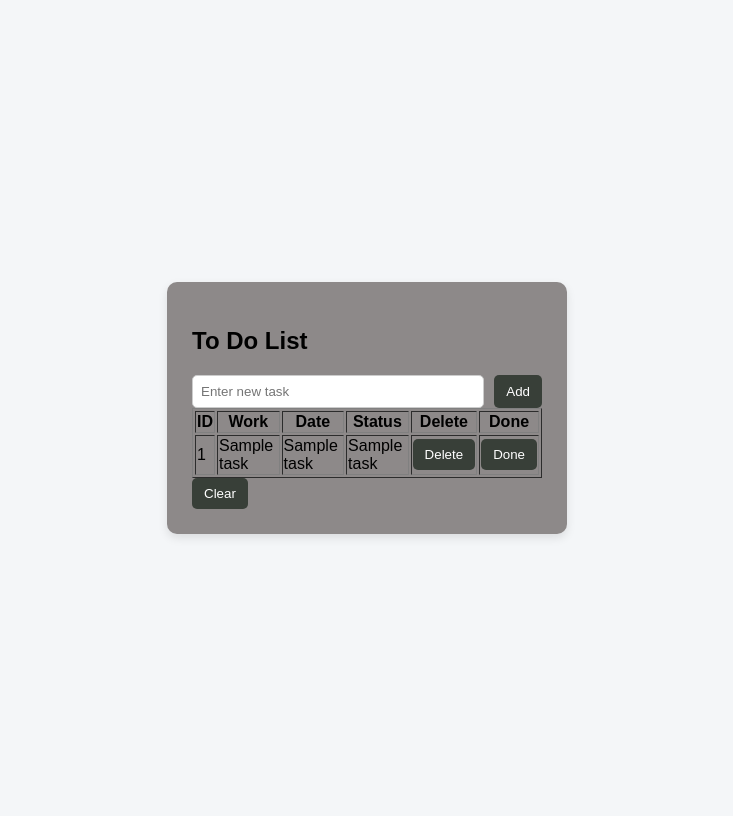
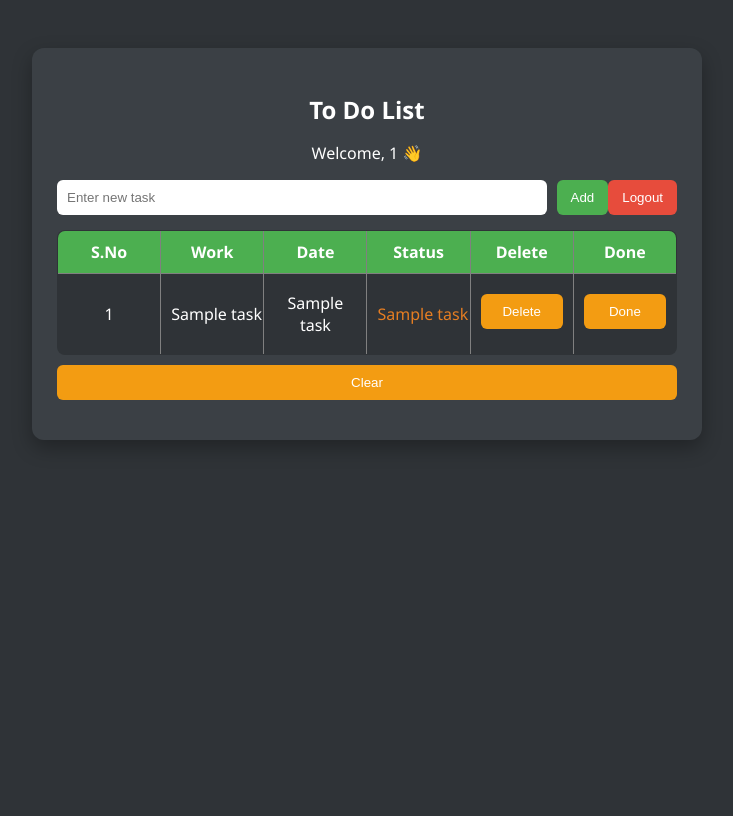
Before and after one commit to FunDood155/tdl_project, a Flask app: template templates/index.html in a window 1280 px wide. Shown: the whole page, without its empty margins (273-1006 px from the left). After the commit the page ends 442 px from the top, so only its background shows below. Run offline with Flask 3, Linux system fonts and the light colour scheme; a user stored in the database is signed in; the template is opened without the code that fills it: most values are stand-ins (such as "Sample title", 1, 10 or a date in 2020).

Commit message:
all done and deployed

```diff
--- a/app.py
+++ b/app.py
@@ -1,4 +1,4 @@
-from flask import Flask, render_template, request, redirect, session
+from flask import Flask, render_template, request, redirect, session, flash
 from werkzeug.security import generate_password_hash, check_password_hash
 import better_sorce as db
 
@@ -24,6 +24,10 @@ def home():
 @app.route("/add", methods=["POST"])
 def add():
 
+    # ✅ ADD THIS CHECK
+    if "user_id" not in session:
+        return redirect("/login")
+
     task = request.form["task"]
 
     if task != "":
@@ -38,7 +42,7 @@ def add():
 @app.route("/done/<int:id>", methods=["POST"])
 def done(id):
 
-    db.mark_done(id)
+    db.mark_done(id, session["user_id"])
 
     return redirect("/")
 
@@ -48,7 +52,7 @@ def done(id):
 @app.route("/delete/<int:id>", methods=["POST"])
 def delete(id):
 
-    db.remove_activity(id)
+    db.remove_activity(id, session["user_id"])
 
     return redirect("/")
 
@@ -93,12 +97,18 @@ def login():
         if user and check_password_hash(user[2], password):
 
             session["user_id"] = user[0]
-
+            session["username"] = user[1].upper()   # ✅ ADD THIS LINE
             return redirect("/")
 
-        return "Invalid login"
+        flash("Account not found. Please register first.")
+        return redirect("/register")
 
     return render_template("login.html")
 
+@app.route("/logout")
+def logout():
+    session.clear()
+    return redirect("/login")
+
 if __name__ == "__main__":
     app.run(debug=True)
--- a/static/style.css
+++ b/static/style.css
@@ -1,64 +1,172 @@
-/* Page layout */
+/* Page */
 body {
-    font-family: Arial, sans-serif;
-    background: #f4f6f8;
+    font-family: 'Segoe UI', Arial, sans-serif;
+    background: #2f3337;
     display: flex;
     justify-content: center;
-    align-items: center;
-    height: 100vh;
+    align-items: flex-start;  /* 🔥 KEY CHANGE */
+    padding: 40px 0;
 }
 
-/* Main container */
 .container {
-    background: rgb(141, 137, 137);
+    background: #3b4045;
     padding: 25px;
-    border-radius: 10px;
-    width: 350px;
-    box-shadow: 0 4px 10px rgba(0,0,0,0.1);
+    border-radius: 12px;
+    width: 620px;          /* ✅ responsive */
+    max-width: 90%;    /* ✅ limit max size */
+    box-shadow: 0 8px 20px rgba(0,0,0,0.3);
+    color: white;
 }
 
 /* Title */
-h1 {
+h2 {
     text-align: center;
+    margin-bottom: 15px;
 }
 
-/* Input area */
+/* Logout button */
+.container a button {
+    float: right;
+    margin-bottom: 10px;
+    background: #e74c3c;
+}
+
+.container a button:hover {
+    background: #c0392b;
+}
+
+/* Form */
 form {
     display: flex;
     gap: 10px;
+    margin-bottom: 15px;
 }
 
+/* Inputs */
 input {
     flex: 1;
-    padding: 8px;
-    border-radius: 5px;
-    border: 1px solid #ccc;
+    padding: 10px;
+    border-radius: 6px;
+    border: none;
+    outline: none;
 }
 
-/* Button */
+/* Buttons */
 button {
-    padding: 8px 12px;
-    background: #383f38;
+    padding: 10px 14px;
+    background: #4CAF50;
     border: none;
     color: white;
     cursor: pointer;
-    border-radius: 5px;
+    border-radius: 6px;
+    transition: 0.2s;
 }
 
-/*  Button hover */
 button:hover {
-    background: #45a049;
+    background: #43a047;
+}
+
+/* Table */
+table {
+    width: 100%;
+    border-collapse: collapse;
+    margin-top: 10px;
+    background: #2f3337;
+    border-radius: 8px;
+    overflow: hidden;
+}
+
+table {
+    width: 100%;
+    table-layout: auto;   /* 🔥 let browser decide */
+}
+
+/* Keep Work column flexible */
+td:nth-child(2) {
+    width: 30%;
+}
+
+/* Keep Date readable */
+td:nth-child(3) {
+    white-space: nowrap;
+}
+
+/* Prevent text breaking */
+td {
+    white-space: nowrap;
+}
+
+/* Prevent button breaking */
+button {
+    white-space: nowrap;
+
+}
+
+/* Keep table structured */
+table {
+    table-layout: fixed;
 }
 
 
-/* Task list */
-ul {
-    list-style: none;
-    padding: 0;
-    margin-top: 20px;
+/* Table header */
+th {
+    background: #4CAF50;
+    padding: 10px;
 }
 
-li {
+/* Table cells */
+td {
     padding: 10px;
-    border-bottom: 1px solid #eee;
+    text-align: center;
+    border-bottom: 1px solid #555;
 }
+
+/* Status colors */
+.done {
+    color: #2ecc71;
+    font-weight: bold;
+}
+
+.pending {
+    color: #e67e22;
+}
+
+/* Clear button */
+form:last-child button {
+    width: 100%;
+    margin-top: 10px;
+    background: #f39c12;
+}
+
+form:last-child button:hover {
+    background: #d68910;
+}
+
+button:disabled {
+    background: #777;
+    cursor: not-allowed;
+}
+
+th, td {
+    text-align: center;
+    vertical-align: middle;
+}
+
+tr:hover {
+    background: #3a3f44;
+}
+
+.btn-link {
+    display: inline-block;
+    padding: 8px 14px;
+    background: #3498db;
+    color: white;
+    text-decoration: none;   /* remove underline */
+    border-radius: 6px;
+    text-align: center;
+    transition: 0.2s;
+}
+
+.btn-link:hover {
+    background: #2980b9;
+}
--- a/templates/index.html
+++ b/templates/index.html
@@ -3,6 +3,7 @@
 <head>
     <title>TDL</title>
     <link rel="stylesheet" href="{{ url_for('static', filename='style.css') }}">
+
 </head>
 
 <body>
@@ -10,16 +11,27 @@
 <div class="container">
 
 <h2>To Do List</h2>
-
+<p style="text-align:center;">
+    Welcome, {{ session['username'] }} 👋
+</p>
+<a href="/logout" onclick="return confirm('Are you sure you want to logout?')">
+    <button>Logout</button>
+</a>
 <form action="/add" method="POST">
     <input type="text" name="task" placeholder="Enter new task" required>
     <button type="submit">Add</button>
 </form>
 
+{% if tasks|length == 0 %}
+
+    <p style="text-align:center;">No tasks yet 🚀</p>
+
+{% else %}
+
 <table border="1">
 
 <tr>
-    <th>ID</th>
+    <th>S.No</th>
     <th>Work</th>
     <th>Date</th>
     <th>Status</th>
@@ -30,10 +42,15 @@
 {% for task in tasks %}
 
 <tr>
-    <td>{{task[0]}}</td>
+    <td>{{loop.index}}</td>
     <td>{{task[1]}}</td>
-    <td>{{task[2]}}</td>
-    <td>{{task[3]}}</td>
+    <td>
+        {{ task[2].split(' ')[0] }}<br>
+        {{ task[2].split(' ')[1][:5] }}
+    </td>
+    <td class="{{ 'done' if task[3]|trim|lower == 'done' else 'pending' }}">
+        {{task[3]}}
+    </td>
 
     <td>
         <form action="/delete/{{task[0]}}" method="POST">
@@ -43,7 +60,13 @@
 
     <td>
         <form action="/done/{{task[0]}}" method="POST">
-            <button type="submit">Done</button>
+            <button type="submit"
+                {% if task[3]|trim|lower == 'done' %}
+                    disabled
+                    style="background:#777; cursor:not-allowed;"
+                {% endif %}>
+                    Done
+            </button>
         </form>
     </td>
 
@@ -53,6 +76,8 @@
 
 </table>
 
+{% endif %}
+
 <form action="/clear" method="POST" onsubmit="return confirm('Clear entire table?');">
     <button type="submit">Clear</button>
 </form>
```
Also changed, not shown: better_sorce.py (+22 -12 lines), templates/login.html (+19 -3 lines), templates/register.html (+22 -7 lines), tasks.db.
